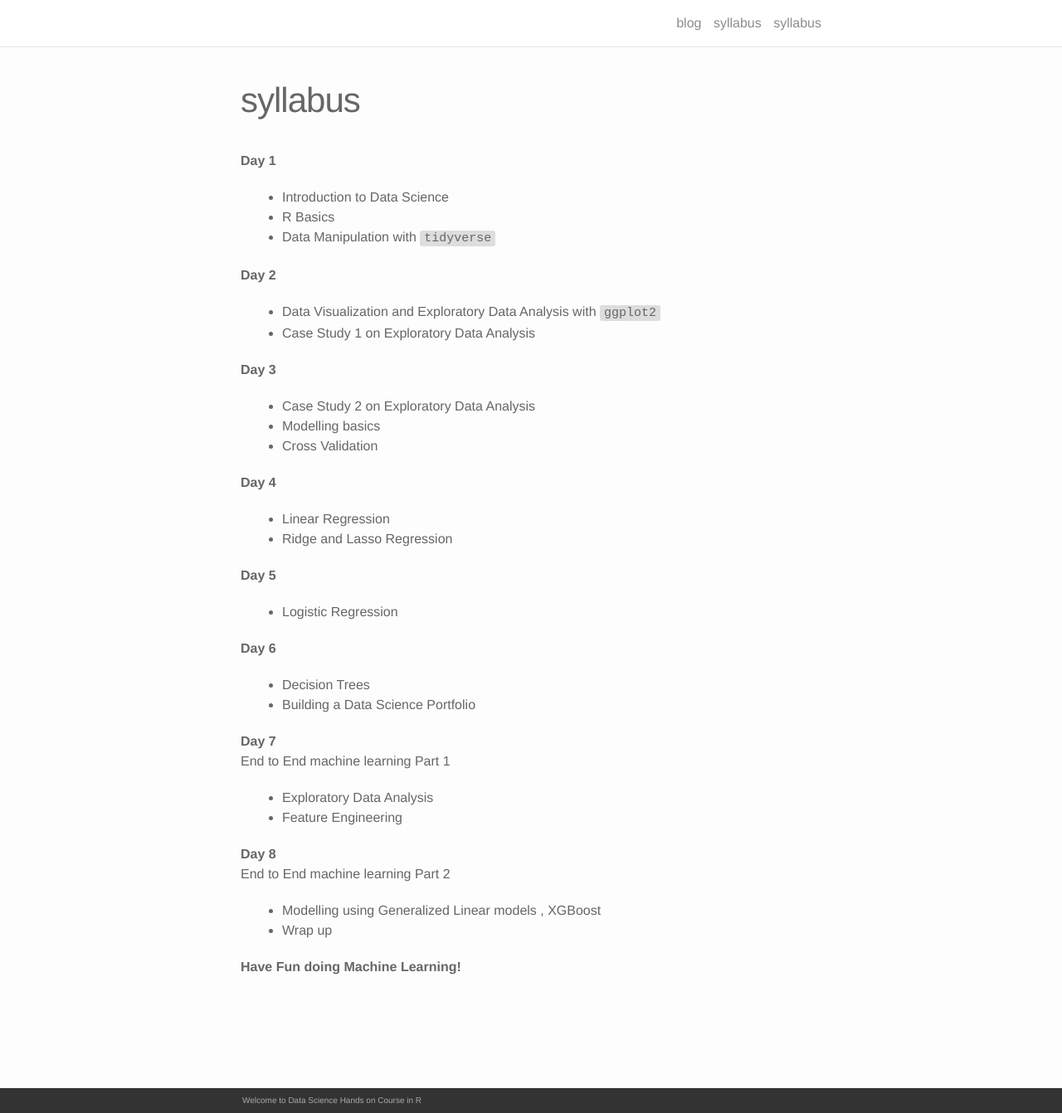
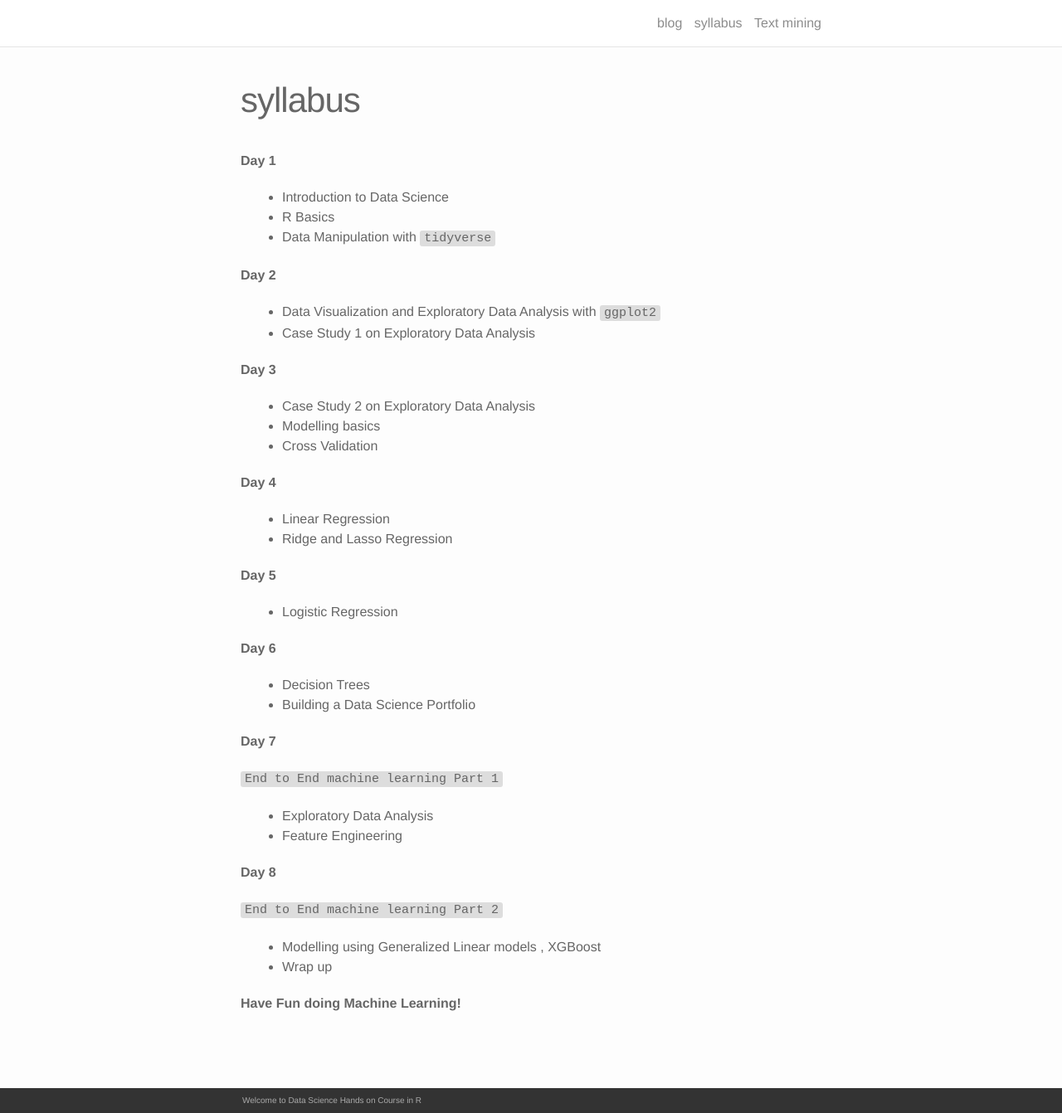
Before and after one commit to machinelearningfun/machinelearningfun.github.io, a Jekyll site: the page built from syllabus.md, in a window 1280 px wide and 1342 px high. Shown: the whole window at 83% size. Built offline with Jekyll 4.4.1, drawn with Linux system fonts in a browser that asks for light colours; nearby versions of some CDN libraries.

Commit message:
Changed Syllabus

```diff
--- a/_config.yml
+++ b/_config.yml
@@ -3,7 +3,7 @@ title: *folio
 email: you@example.com
 description:
 baseurl:
-url:  "http://datasciencehandsoncourseinr.github.io"
+url:  "http://machinelearningfun.github.io"
 twitter_username: twitter_username
 github_username:  github_username
 
--- a/syllabus.md
+++ b/syllabus.md
@@ -33,12 +33,16 @@ description:
 * Building a Data Science Portfolio
 
 **Day 7**
-End to End machine learning Part 1
+
+`End to End machine learning Part 1`
+
 - Exploratory Data Analysis
 - Feature Engineering
 
 **Day 8**
-End to End machine learning Part 2
+
+`End to End machine learning Part 2 `
+
 - Modelling using Generalized Linear models , XGBoost
 - Wrap up
 
--- a/syllabus.1.md
+++ b/textmining.md
@@ -1,7 +1,7 @@
 ---
 layout: post
-permalink: /rsyllabus/
-title:  syllabus
+permalink: /textminingsyllabus/
+title:  Text mining
 description:
 ---
 
@@ -33,12 +33,16 @@ description:
 * Building a Data Science Portfolio
 
 **Day 7**
-End to End machine learning Part 1
+
+`End to End machine learning Part 1`
+
 - Exploratory Data Analysis
 - Feature Engineering
 
 **Day 8**
-End to End machine learning Part 2
+
+`End to End machine learning Part 2 `
+
 - Modelling using Generalized Linear models , XGBoost
 - Wrap up
 
```
